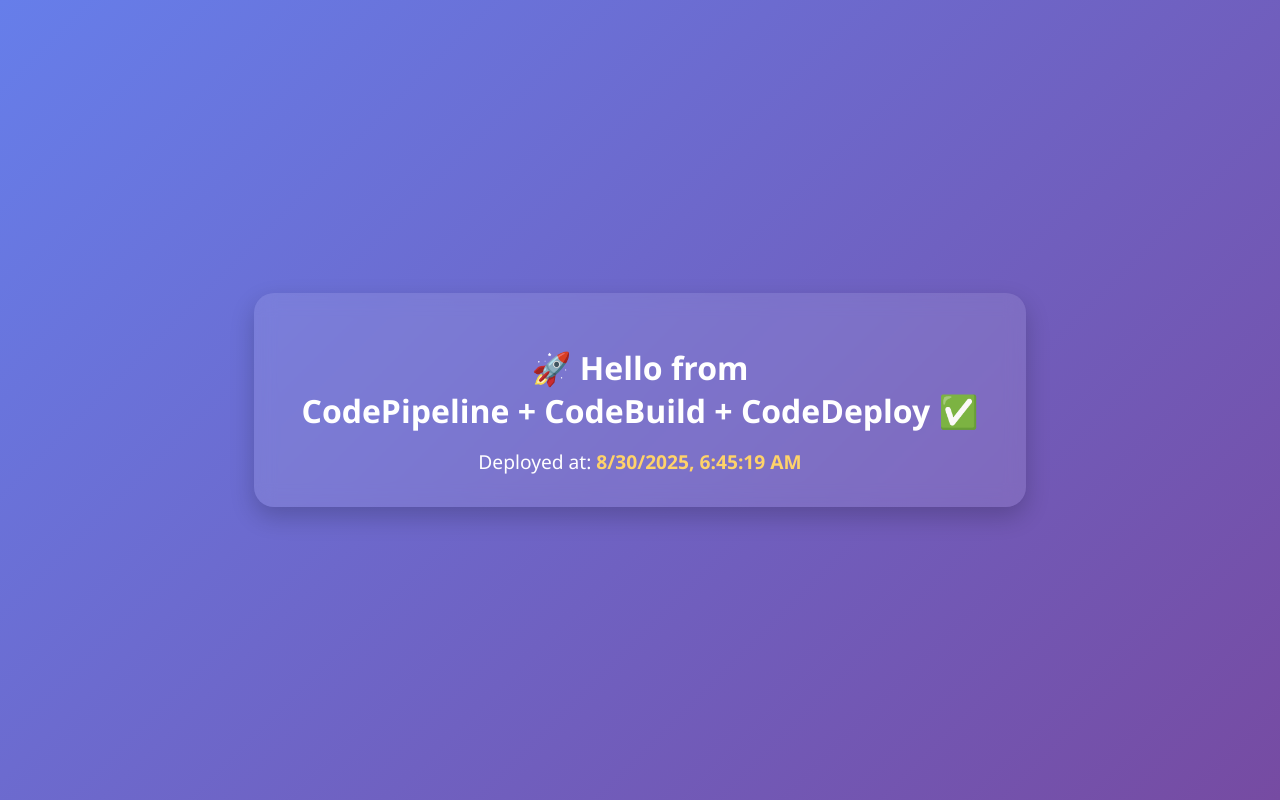
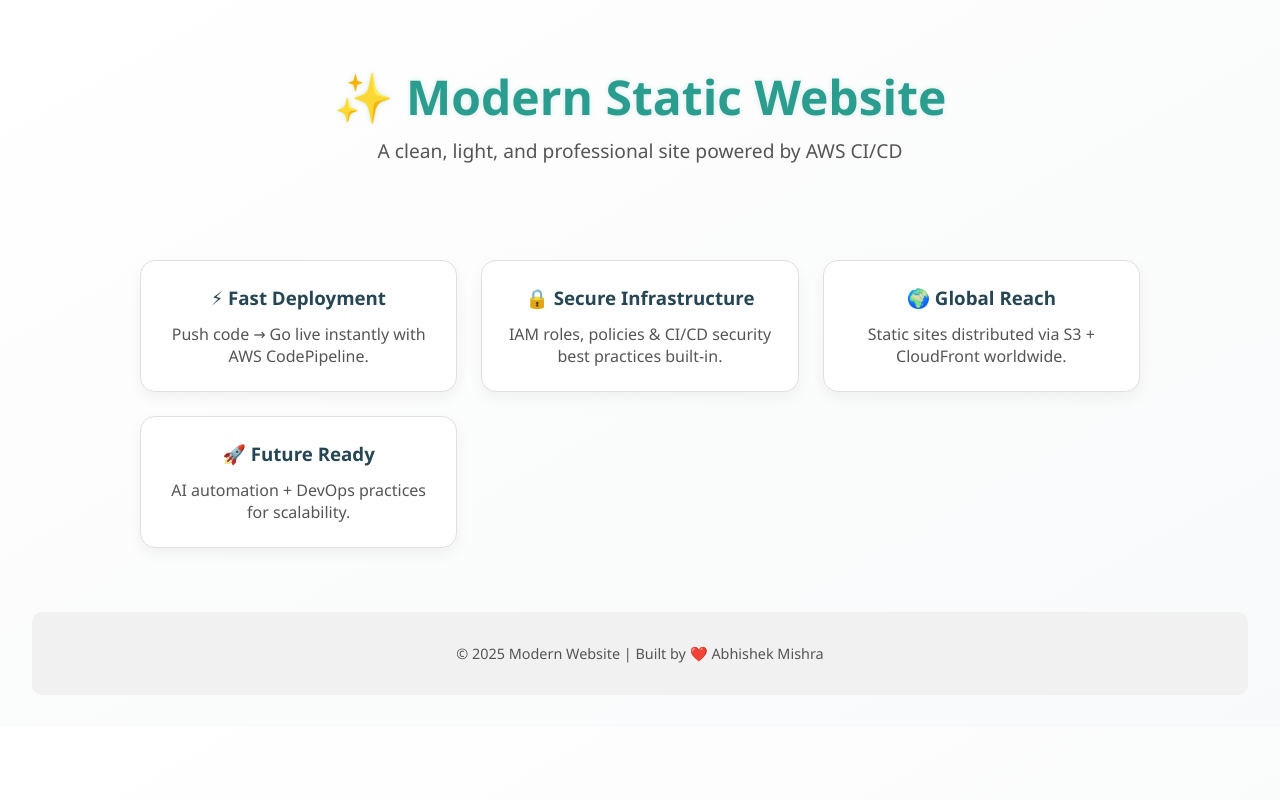
Before and after one commit to Abhi-mishra998/AWSpipline, a plain HTML site: page index.html in a window 1280 px wide. Drawn offline with Linux system fonts and the light colour scheme.

Commit message:
make it more modern static webpage

```diff
--- a/index.html
+++ b/index.html
@@ -1,59 +1,140 @@
-<!doctype html>
-<html>
+<!DOCTYPE html>
+<html lang="en">
 
 <head>
-  <meta charset="utf-8">
-  <title>Deployed via CodePipeline</title>
+  <meta charset="UTF-8">
+  <meta name="viewport" content="width=device-width, initial-scale=1.0">
+  <title>✨ Modern Static Website</title>
   <style>
-    body {
+    /* Reset */
+    * {
       margin: 0;
-      font-family: "Segoe UI", Roboto, system-ui, sans-serif;
-      display: flex;
-      align-items: center;
-      justify-content: center;
-      height: 100vh;
-      background: linear-gradient(135deg, #667eea, #764ba2);
-      color: #fff;
+      padding: 0;
+      box-sizing: border-box;
+      font-family: 'Segoe UI', Tahoma, Geneva, Verdana, sans-serif;
     }
 
-    .card {
-      background: rgba(255, 255, 255, 0.1);
-      padding: 2rem 3rem;
-      border-radius: 20px;
-      box-shadow: 0 10px 25px rgba(0, 0, 0, 0.2);
+    body {
+      background: linear-gradient(to bottom right, #ffffff, #f8f9fa);
+      color: #333;
       text-align: center;
-      backdrop-filter: blur(10px);
+      padding: 2rem;
     }
 
-    h1 {
-      font-size: 2rem;
-      margin-bottom: 1rem;
+    header {
+      padding: 2rem 0;
     }
 
-    p {
-      font-size: 1.2rem;
-      margin: 0;
+    header h1 {
+      font-size: 3rem;
+      color: #2a9d8f;
+      text-shadow: 0 0 5px rgba(42, 157, 143, 0.2);
     }
 
-    #ts {
-      font-weight: bold;
-      color: #ffd369;
+    header p {
+      font-size: 1.2rem;
+      margin-top: 0.5rem;
+      color: #555;
+    }
+
+    .hero {
+      margin: 3rem auto;
+      max-width: 800px;
+    }
+
+    .hero img {
+      width: 100%;
+      border-radius: 20px;
+      box-shadow: 0 6px 20px rgba(0, 0, 0, 0.1);
+      animation: float 4s ease-in-out infinite;
+    }
+
+    .features {
+      display: grid;
+      grid-template-columns: repeat(auto-fit, minmax(250px, 1fr));
+      gap: 1.5rem;
+      margin: 4rem auto;
+      max-width: 1000px;
+    }
+
+    .feature-card {
+      background: #ffffff;
+      padding: 1.5rem;
+      border-radius: 15px;
+      border: 1px solid #e0e0e0;
+      box-shadow: 0 6px 15px rgba(0, 0, 0, 0.05);
+      transition: all 0.3s ease;
+    }
+
+    .feature-card:hover {
+      transform: translateY(-8px);
+      box-shadow: 0 8px 25px rgba(0, 0, 0, 0.1);
+      border-color: #2a9d8f;
+    }
+
+    .feature-card h3 {
+      margin-bottom: 0.8rem;
+      color: #264653;
+    }
+
+    .feature-card p {
+      color: #555;
+    }
+
+    footer {
+      margin-top: 4rem;
+      padding: 2rem;
+      font-size: 0.9rem;
+      background: #f1f1f1;
+      border-radius: 10px;
+      color: #555;
+    }
+
+    /* Animations */
+    @keyframes float {
+
+      0%,
+      100% {
+        transform: translateY(0);
+      }
+
+      50% {
+        transform: translateY(-10px);
+      }
     }
   </style>
 </head>
 
 <body>
-  <div class="card">
-    <h1>🚀 Hello from <br> CodePipeline + CodeBuild + CodeDeploy ✅</h1>
-    <p>Deployed at: <span id="ts"></span></p>
-  </div>
-  <script>
-    function updateTime() {
-      document.getElementById('ts').textContent = new Date().toLocaleString();
-    }
-    updateTime();
-    setInterval(updateTime, 1000);
-  </script>
+  <header>
+    <h1>✨ Modern Static Website</h1>
+    <p>A clean, light, and professional site powered by AWS CI/CD</p>
+  </header>
+
+
+
+  <section class="features">
+    <div class="feature-card">
+      <h3>⚡ Fast Deployment</h3>
+      <p>Push code → Go live instantly with AWS CodePipeline.</p>
+    </div>
+    <div class="feature-card">
+      <h3>🔒 Secure Infrastructure</h3>
+      <p>IAM roles, policies & CI/CD security best practices built-in.</p>
+    </div>
+    <div class="feature-card">
+      <h3>🌍 Global Reach</h3>
+      <p>Static sites distributed via S3 + CloudFront worldwide.</p>
+    </div>
+    <div class="feature-card">
+      <h3>🚀 Future Ready</h3>
+      <p>AI automation + DevOps practices for scalability.</p>
+    </div>
+  </section>
+
+  <footer>
+    <p>© 2025 Modern Website | Built by ❤️ Abhishek Mishra</p>
+  </footer>
 </body>
 
 </html>
```
